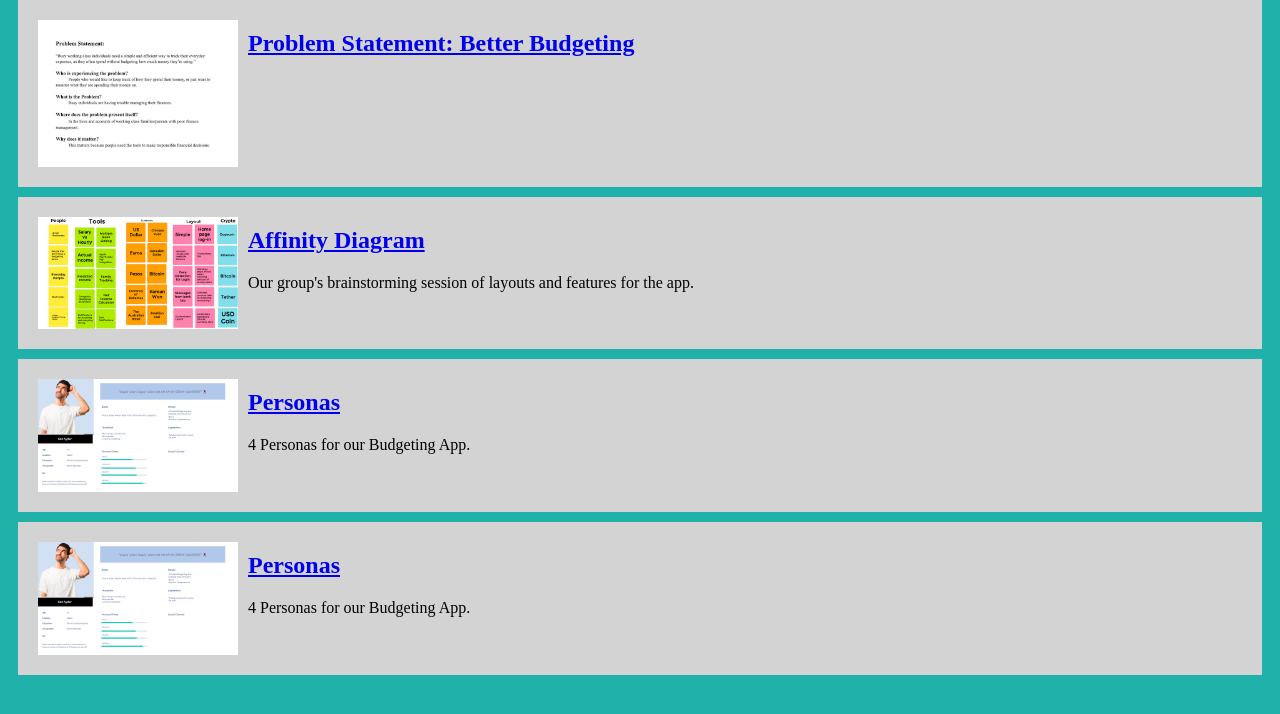
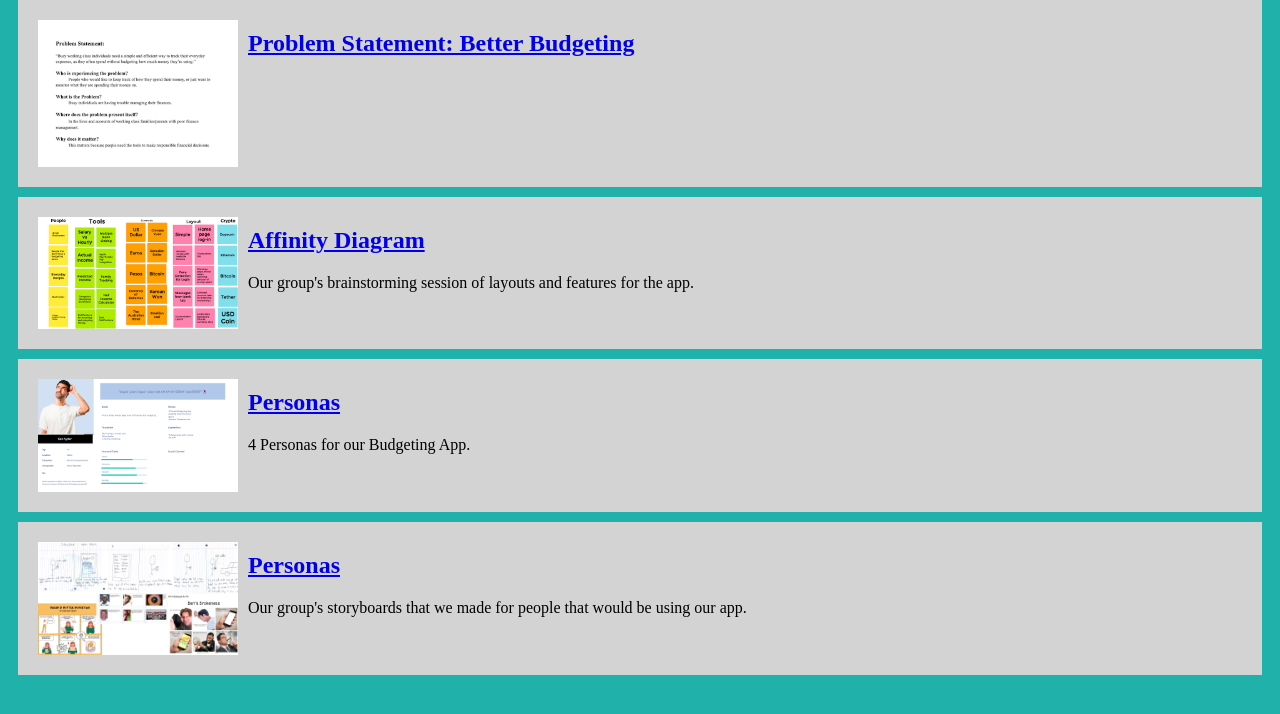
Before and after one commit to Vil2720/Vil2720.github.io, a plain HTML site: page index.html in a window 1280 px wide. Shown: the part 66-780 px from the top of the page. Drawn offline with Linux system fonts and the light colour scheme.

Commit message:
Add files via upload

```diff
--- a/index.html
+++ b/index.html
@@ -42,11 +42,11 @@
 
             <!--Storyboards Assignment-->
             <section class="assignment">
-                <a href="files/Personas.pdf"><img src="images/mypersona.png"></a>
+                <a href="files/Storyboards.pdf"><img src="images/Storyboards.jpg"></a>
                 <section class="ass-details">
-                    <a href="files/Personas.pdf"><h2>Personas</h2></a>
+                    <a href="files/Storyboards.pdf"><h2>Personas</h2></a>
                     <p>
-                       4 Personas for our Budgeting App.
+                       Our group's storyboards that we made for people that would be using our app.
                     </p>
                 </section>
             </section>
```
